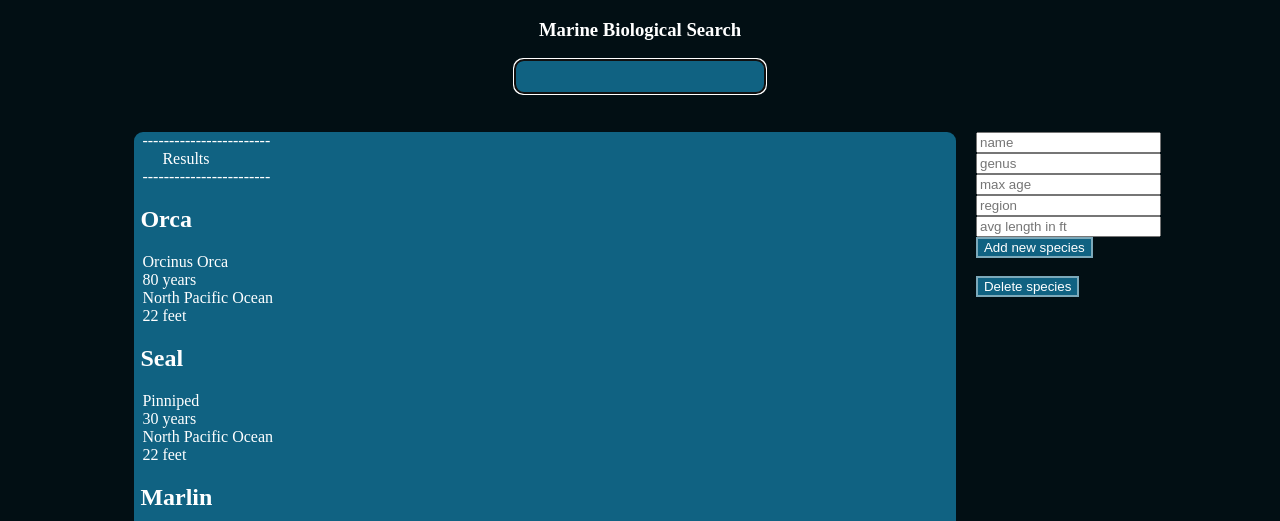
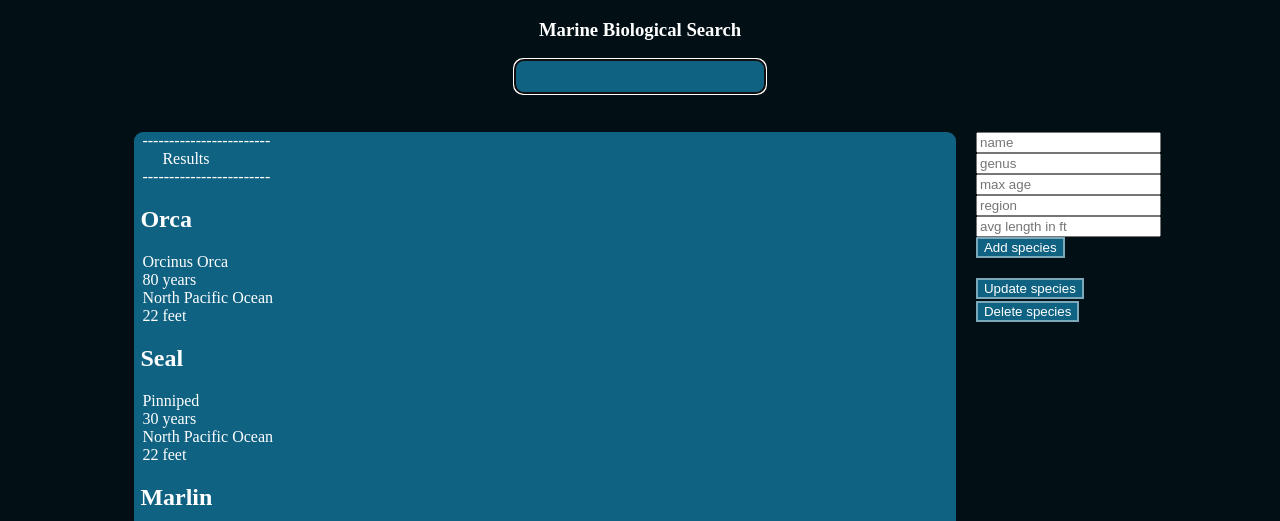
Before and after one commit to SanfordGabrielle/MarineServer, a Flask app: page / in a window 1280 px wide. Shown: the top 521 px of the page. Run offline with Flask 2, Linux system fonts and the light colour scheme; data comes from the database, SQL or seed files in the repository; both versions use the stored data as it was after the commit.

Commit message:
Update functionality completed. Update based on name only, v1. Update is performed WHERE name=? (name provided in form), if need to update name - user would need to DELETE species then add.(No current functionality for updating name). POST request sent to /update

```diff
--- a/main.py
+++ b/main.py
@@ -31,8 +31,22 @@ def insertspecies():
     data = list(form.values())
 
     query = f'INSERT INTO species (name, genus, max_age, region, average_size)' \
-            f' VALUES (?, ?, ?, ?, ?)'
+            f'VALUES (?, ?, ?, ?, ?)'
     conn.execute(query, data)
+
+    conn.commit()
+    conn.close()
+    return Response("{'a':'b'}", status=201, mimetype='application/json')
+
+
+@app.route("/update", methods=['POST'])
+def updatespecies():
+    conn = get_db_connection()
+    form = request.form
+    data = list(form.values())
+
+    query = f'UPDATE species SET genus = ?, max_age = ?, region = ?, average_size = ? WHERE name = ?'
+    conn.execute(query, (data[1], data[2], data[3], data[4], data[0]))
 
     conn.commit()
     conn.close()
--- a/static/css/searchbox.css
+++ b/static/css/searchbox.css
@@ -47,4 +47,5 @@ input.formbutton {
     background-color:#106282;
     color:white;
     border: 2px solid #7ca9ba;
+    margin-bottom:2px;
 }
--- a/static/js/marineserver.js
+++ b/static/js/marineserver.js
@@ -15,6 +15,8 @@ function validateForm(buttonname)
             myForm.action = "/create";
         if(buttonname == "deletebutton")
             myForm.action = "/delete"
+        if(buttonname == "updatebutton")
+            myForm.action = "/update"
 
         myForm.submit();
         myForm.reset();
--- a/templates/home.html
+++ b/templates/home.html
@@ -38,8 +38,10 @@
             <input type="number" name="max_age" placeholder="max age"/><br>
             <input type="text" name="region" placeholder="region"/><br>
             <input type="number" name="average_size" placeholder="avg length in ft"/><br>
-            <input class="formbutton" onclick="this.form.submitted=this.name;" type="submit" name="createbutton" value="Add new species"/>
+            <input class="formbutton" onclick="this.form.submitted=this.name;" type="submit" name="createbutton" value="Add species"/>
             <br>
+            <br>
+            <input class="formbutton" onclick="this.form.submitted=this.name;" type="submit" name="updatebutton" value="Update species"/>
             <br>
             <input class="formbutton" onclick="this.form.submitted=this.name;" type="submit" name="deletebutton" value="Delete species"/>
         </form>
```
Also changed, not shown: database.db.
